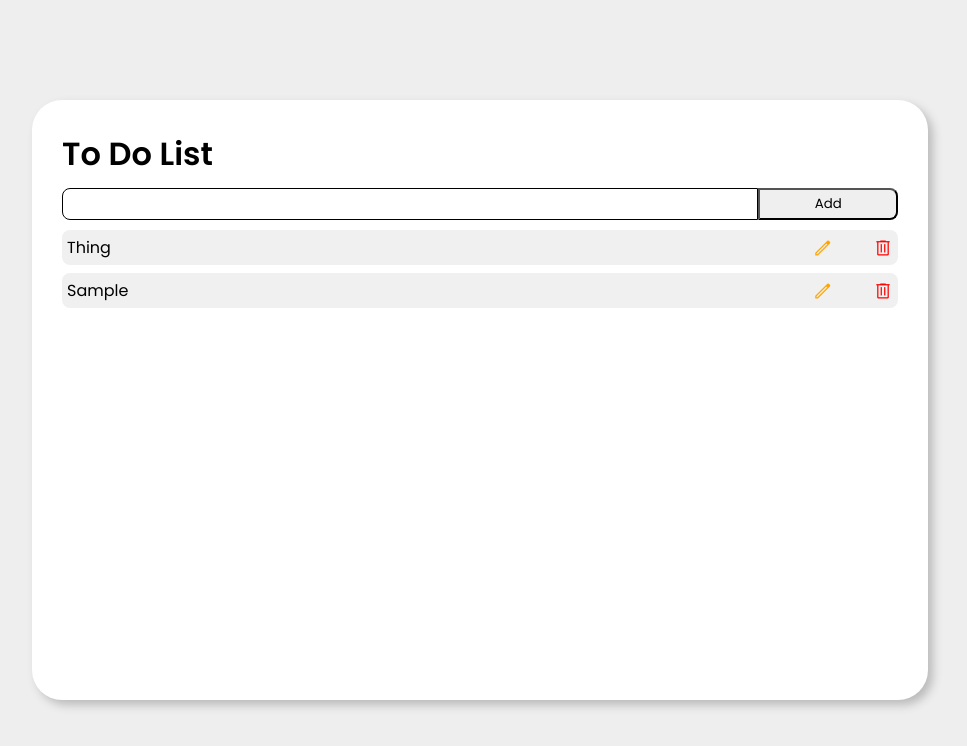
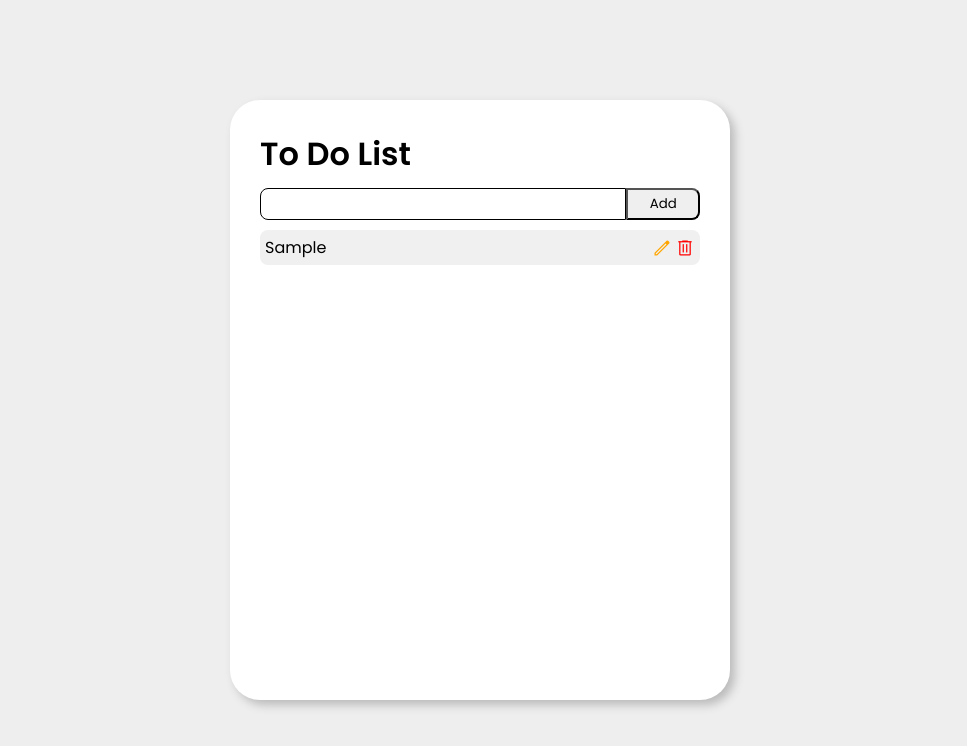
Before and after one commit to Brian-Magnuson/to-do-list-workshop, a React (Vite) app: page / in a window 1280 px wide. Both pictures are taken after typing "Sample" into the empty fields and a click on the button "Add". Shown: the top 746 px of the page, without its empty margins (160-1127 px from the left). Built offline with nearby package versions, Linux system fonts and the light colour scheme.

Commit message:
Added edit functionality and implmented local storage

```diff
--- a/src/components/ListContainer.tsx
+++ b/src/components/ListContainer.tsx
@@ -4,14 +4,39 @@ import ListItem from './ListItem';
 export default function ListContainer() {
 
   const [inputString, setInputString] = React.useState('');
-  const [items, setItems] = React.useState<string[]>(['Thing']);
+  const [items, setItems] = React.useState<string[]>(() => {
+    const stringVal = localStorage.getItem('items');
+    if (stringVal) {
+      return JSON.parse(stringVal) as string[];
+    } else {
+      return [];
+    }
+  });
+  const [crossedItems, setCrossedItems] = React.useState<boolean[]>(() => {
+    const stringVal = localStorage.getItem('crossedItems');
+    if (stringVal) {
+      return JSON.parse(stringVal) as boolean[];
+    } else {
+      return [];
+    }
+  });
+
+  React.useEffect(() => {
+    localStorage.setItem('items', JSON.stringify(items));
+  }, [items]);
+  React.useEffect(() => {
+    localStorage.setItem('crossedItems', JSON.stringify(crossedItems));
+  }, [crossedItems]);
+
 
   const listItems = items.map((elem, index) =>
     <ListItem
-      item={elem}
       key={index}
       index={index}
+      item={elem}
       setItems={setItems}
+      isCrossedOut={crossedItems[index]}
+      setCrossedItems={setCrossedItems}
     />
   );
 
@@ -19,6 +44,7 @@ export default function ListContainer() {
     event.preventDefault();
     if (inputString != '') {
       setItems((prev) => [...prev, inputString]);
+      setCrossedItems((prev) => [...prev, false]);
       setInputString('');
     }
   }
@@ -37,6 +63,7 @@ export default function ListContainer() {
           id="itemName"
           value={inputString}
           onChange={(e) => setInputString(e.target.value)}
+
         />
         <button type="submit">Add</button>
       </form>
--- a/src/components/ListItem.tsx
+++ b/src/components/ListItem.tsx
@@ -1,16 +1,44 @@
 import React from 'react';
 
 interface ListItemProps {
+  index: number,
   item: string,
-  index: number,
   setItems: React.Dispatch<React.SetStateAction<string[]>>
+  isCrossedOut: boolean,
+  setCrossedItems: React.Dispatch<React.SetStateAction<boolean[]>>
 }
 export default function ListItem(props: ListItemProps) {
 
-  const [isDone, setIsDone] = React.useState(false);
+  const [isEditing, setIsEditing] = React.useState(false);
+  const [lastStored, setLastStored] = React.useState(props.item);
 
-  const goToggleIsDone = () => {
-    setIsDone(isDone => !isDone);
+  const goToggleIsCrossedOut = () => {
+    props.setCrossedItems((prev) => {
+      let newItems = [...prev];
+      newItems[props.index] = !newItems[props.index];
+      return newItems;
+    });
+  }
+
+  const goToggleEdit = (event: React.SyntheticEvent) => {
+    event.preventDefault();
+    setLastStored(props.item);
+    if (props.item == '') {
+      props.setItems((prev) => {
+        let newItems = [...prev];
+        newItems[props.index] = lastStored;
+        return newItems;
+      });
+    }
+    setIsEditing((prev) => !prev);
+  }
+
+  const goChangeItem = (event: React.ChangeEvent<HTMLInputElement>) => {
+    props.setItems((prev) => {
+      let newItems = [...prev];
+      newItems[props.index] = event.target.value;
+      return newItems;
+    });
   }
 
   const goDelete = () => {
@@ -21,14 +49,45 @@ export default function ListItem(props: ListItemProps) {
     });
   }
 
+  if (isEditing) {
     return (
-    <div className='list-item' onClick={goToggleIsDone}>
-      <div className={isDone
+      <div className="list-item">
+        <form className='list-item__form' onSubmit={goToggleEdit}>
+          <input
+            type="text"
+            name="itemName"
+            id="itemName"
+            className="list-item__input"
+            value={props.item}
+            onChange={goChangeItem}
+            autoFocus
+            onFocus={(e) => e.target.select()}
+            onBlur={goToggleEdit}
+          />
+          <button
+            className="material-symbols-outlined list-item__button done"
+            type='submit'
+          >
+            done
+          </button>
+        </form>
+      </div>
+    );
+  } else {
+    return (
+      <div className='list-item'>
+        <div
+          className={props.isCrossedOut
             ? 'list-item__text list-item__text--done'
-        : 'list-item__text'
-      }>{props.item}
+            : 'list-item__text'}
+          onClick={goToggleIsCrossedOut}
+        >
+          {props.item}
         </div>
-      <div className="material-symbols-outlined list-item__button edit">
+        <div
+          className="material-symbols-outlined list-item__button edit"
+          onClick={goToggleEdit}
+        >
           edit
         </div>
         <div
@@ -40,3 +99,4 @@ export default function ListItem(props: ListItemProps) {
       </div>
     );
   }
+}
--- a/src/index.css
+++ b/src/index.css
@@ -27,6 +27,7 @@ body {
 .list-container {
   /* self align */
   width: 70vw;
+  max-width: 500px;
   height: 75vh;
   /* self style */
   background-color: white;
@@ -91,9 +92,32 @@ body {
   align-items: center;
 }
 
+.list-item__form {
+  /* self align */
+  height: 100%;
+  width: 100%;
+  /* content align */
+  display: flex;
+  flex-direction: row;
+  justify-content: space-between;
+  align-items: center;
+}
+
+.list-item__input {
+  /* self align */
+  width: 90%;
+  height: 100%;
+  /* self style */
+  font-family: 'Poppins', sans-serif;
+  font-size: 14px;
+  border-radius: 8px 0 0 8px;
+  /* content align */
+  padding: 5px;
+}
+
 .list-item__text {
   /* self align */
-  width: 85%;
+  width: 90%;
   height: 100%;
   /* content align */
   padding: 5px;
@@ -120,6 +144,9 @@ body {
 }
 
 .list-item__button.edit {
+  /* self align */
+  margin-left: auto;
+  margin-right: 3px;
   /* self style */
   color: orange;
 }
@@ -130,3 +157,11 @@ body {
   /* self style */
   color: red;
 }
+
+.list-item__button.done {
+  /* self align */
+  margin-right: 5px;
+  /* self style */
+  color: green;
+  border: none;
+}
```
Lines whose indentation alone changed are shown as unchanged.
